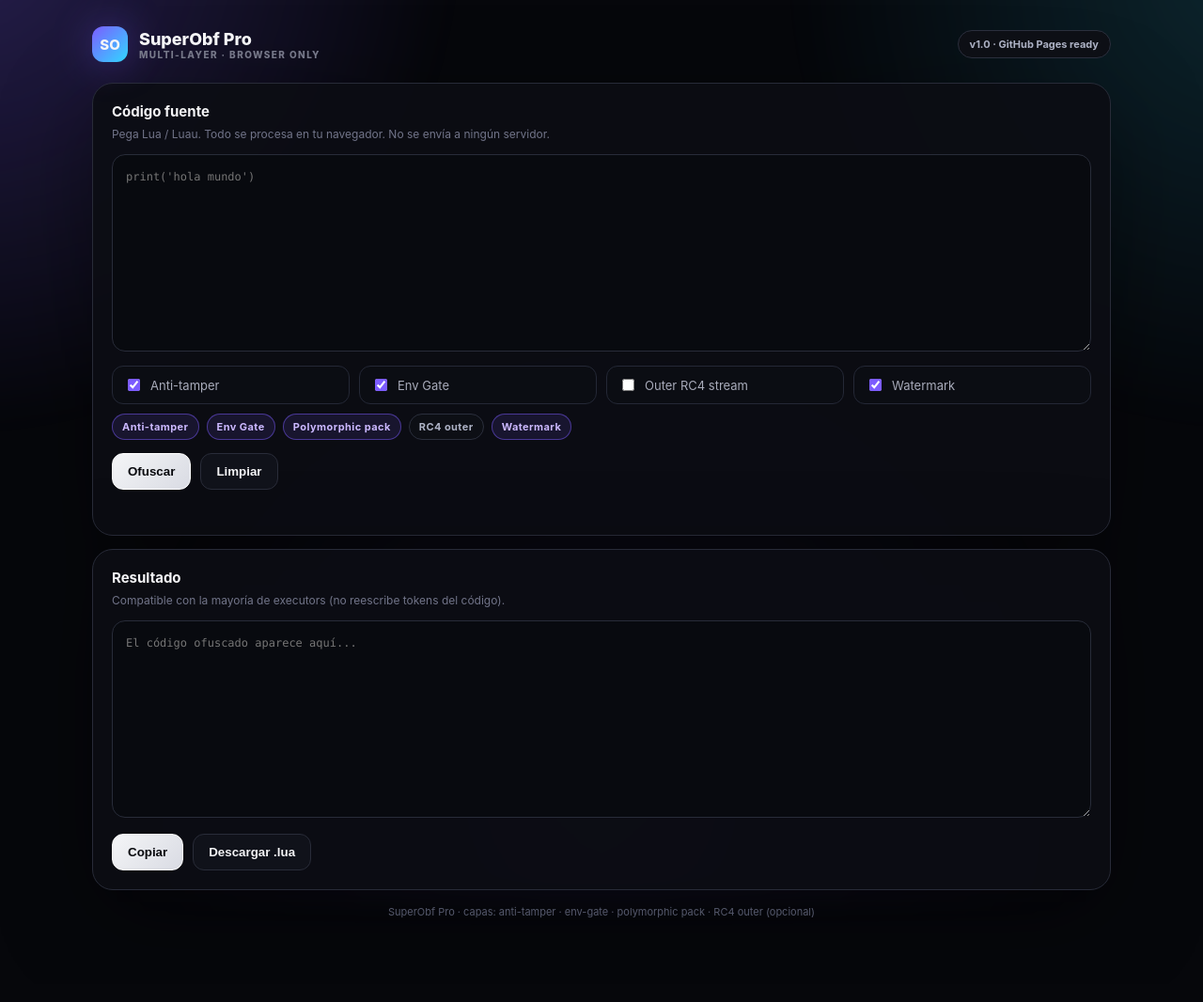
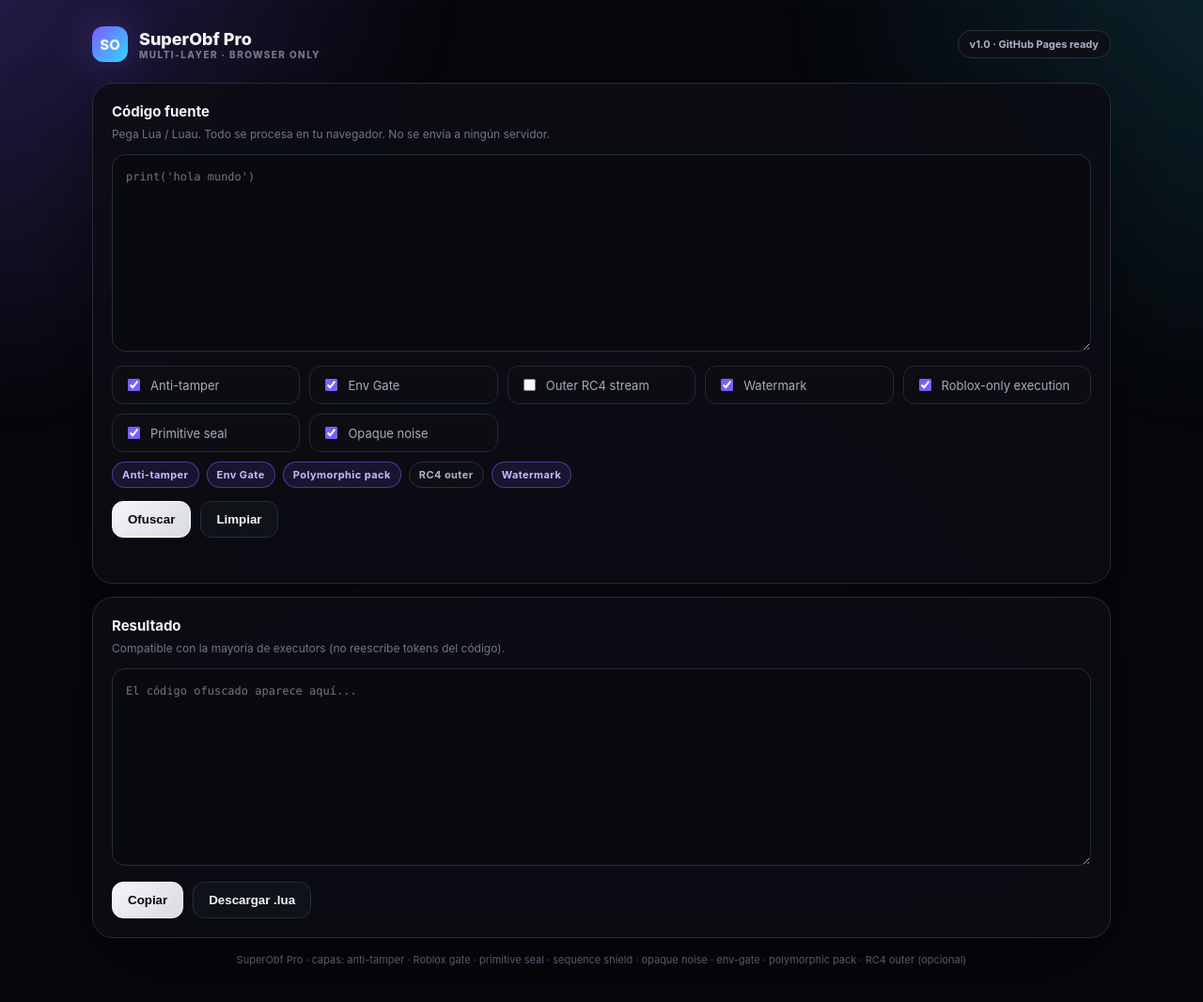
Before and after one commit to yarishdz2-gif/QyrexObf, a website: page public/index.html in a window 1280 px wide. Shown: the whole page at 94% size. Drawn offline with Linux system fonts and the light colour scheme.

Commit message:
Add new options to index.html for obfuscation

```diff
--- a/public/index.html
+++ b/public/index.html
@@ -132,6 +132,9 @@
         <label class="check"><input type="checkbox" id="envGate" checked /> Env Gate</label>
         <label class="check"><input type="checkbox" id="outerRc4" /> Outer RC4 stream</label>
         <label class="check"><input type="checkbox" id="watermark" checked /> Watermark</label>
+        <label class="check"><input type="checkbox" id="robloxOnly" checked /> Roblox-only execution</label>
+        <label class="check"><input type="checkbox" id="primitiveSeal" checked /> Primitive seal</label>
+        <label class="check"><input type="checkbox" id="opaqueNoise" checked /> Opaque noise</label>
       </div>
 
       <div class="layers" id="layerPreview"></div>
@@ -153,7 +156,7 @@
       </div>
     </section>
 
-    <div class="foot">SuperObf Pro · capas: anti-tamper · env-gate · polymorphic pack · RC4 outer (opcional)</div>
+    <div class="foot">SuperObf Pro · capas: anti-tamper · Roblox gate · primitive seal · sequence shield · opaque noise · env-gate · polymorphic pack · RC4 outer (opcional)</div>
   </main>
 
   <script src="obfuscator.js"></script>
@@ -169,7 +172,10 @@
         antiTamper: $('antiTamper').checked,
         envGate: $('envGate').checked,
         outerRc4: $('outerRc4').checked,
-        watermark: $('watermark').checked
+        watermark: $('watermark').checked,
+        robloxOnly: $('robloxOnly').checked,
+        primitiveSeal: $('primitiveSeal').checked,
+        opaqueNoise: $('opaqueNoise').checked
       };
     }
 
@@ -187,7 +193,7 @@
       ).join('');
     }
 
-    ['antiTamper','envGate','outerRc4','watermark'].forEach(id => {
+    ['antiTamper','envGate','outerRc4','watermark','robloxOnly','primitiveSeal','opaqueNoise'].forEach(id => {
       $(id).addEventListener('change', refreshLayers);
     });
     refreshLayers();
```
